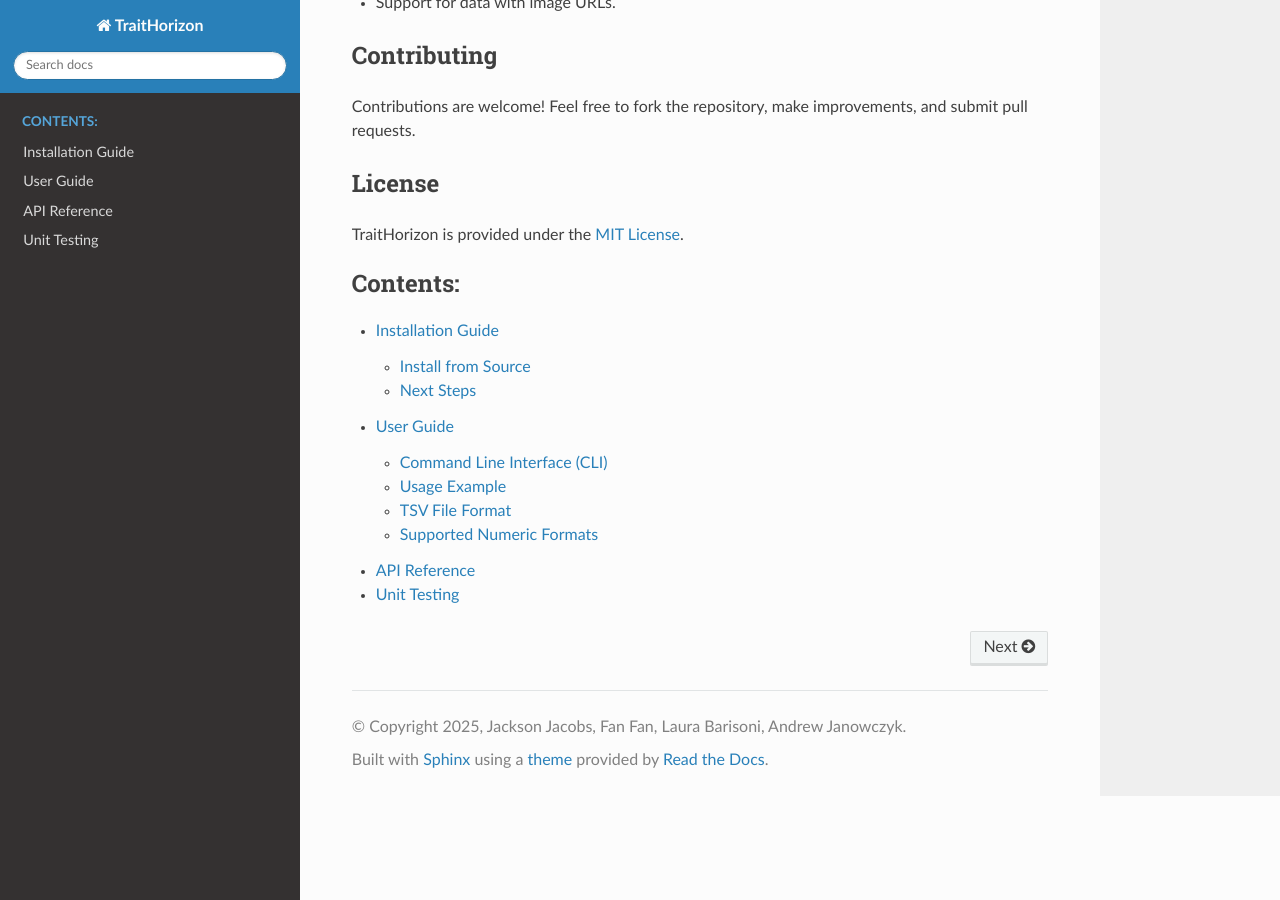
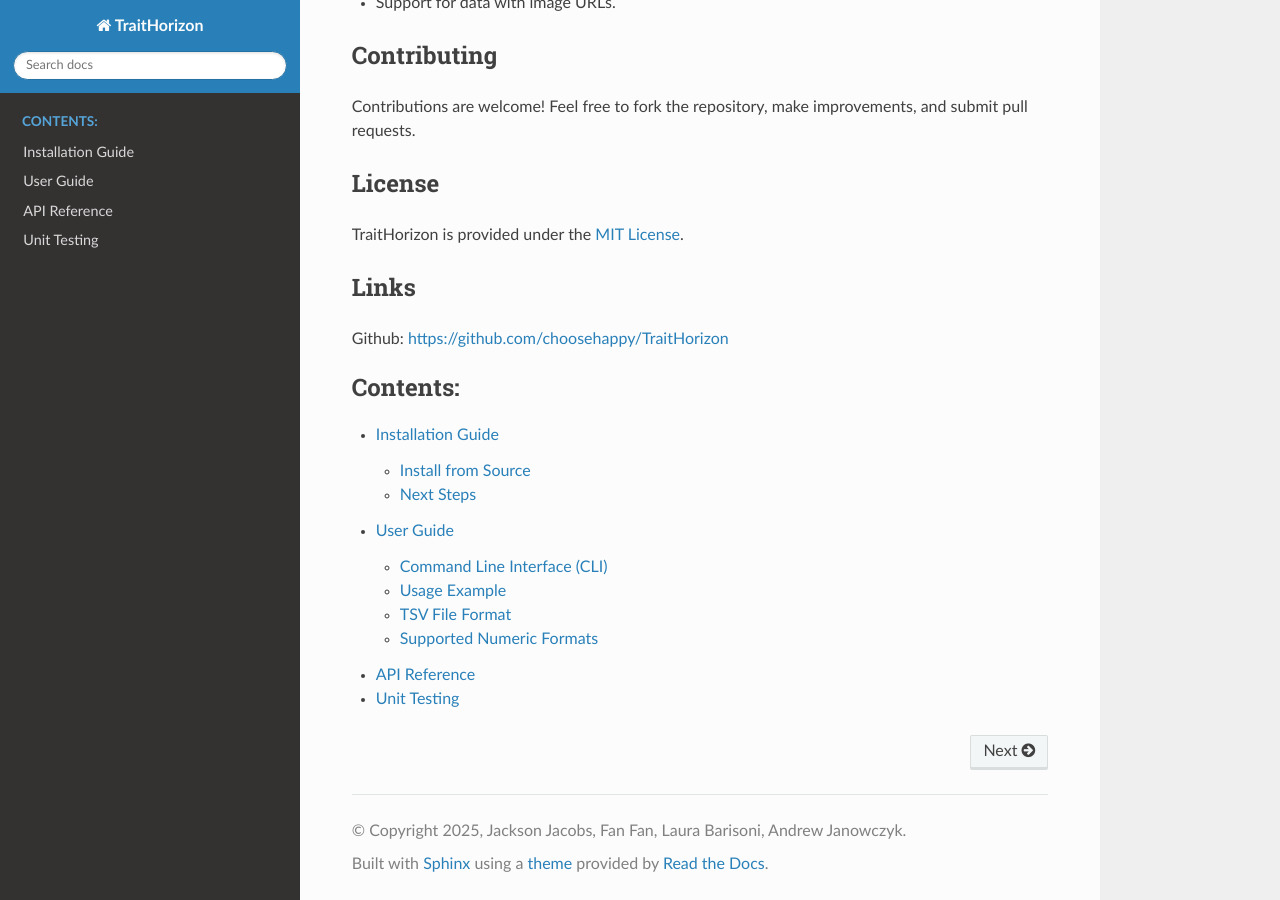
Before and after one commit to choosehappy/TraitHorizon, a Sphinx documentation site: the page built from docs/source/index.rst, in a window 1280 px wide and 900 px high, scrolled down 965 px. Built offline with Sphinx 7.4.7 and the Read the Docs theme 3.1.0, drawn with Linux system fonts in a browser that asks for light colours.

Commit message:
Add GitHub link to documentation index

```diff
--- a/docs/source/index.rst
+++ b/docs/source/index.rst
@@ -23,6 +23,10 @@ License
 
 TraitHorizon is provided under the `MIT License <https://opensource.org/licenses/MIT>`_.
 
+Links
+-----
+Github: https://github.com/choosehappy/TraitHorizon
+
 .. toctree::
    :maxdepth: 2
    :caption: Contents:
```
